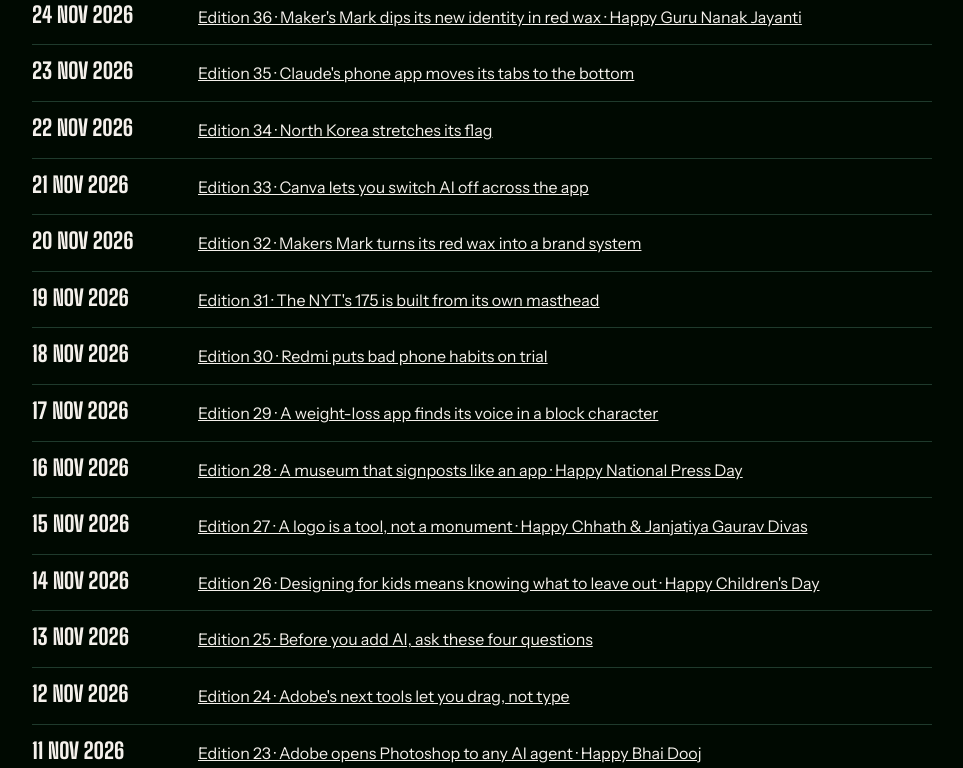
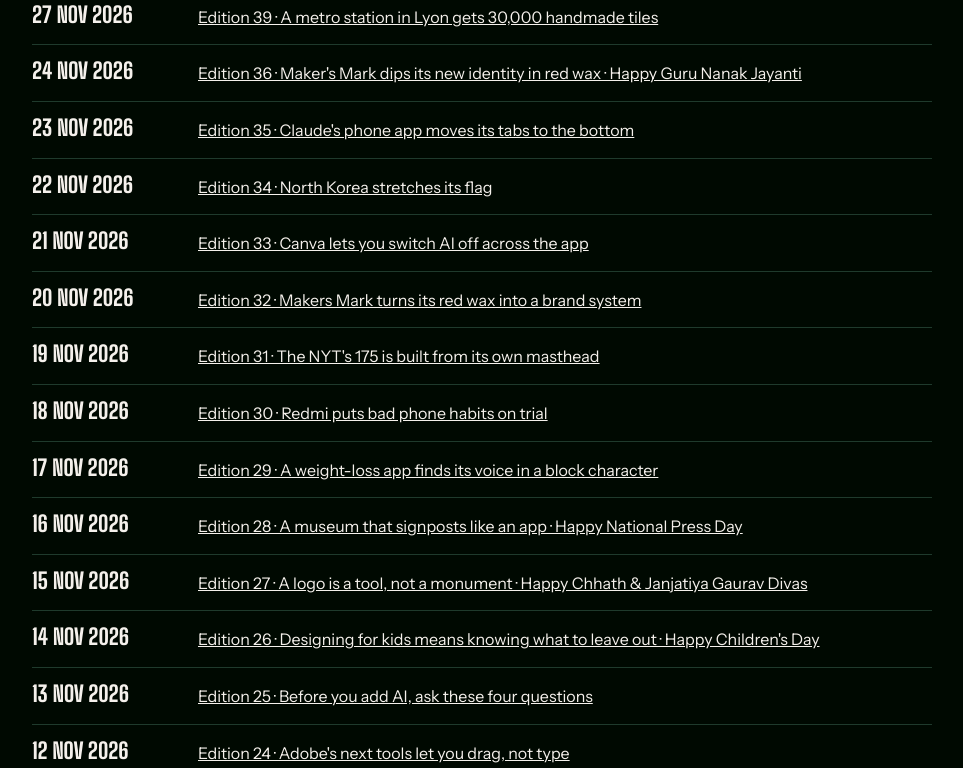
Before and after one commit to designeryogesh/the-kerning-times, a plain HTML site: page archive.html in a window 1280 px wide. Shown: the part 332-1100 px from the top of the page, without its empty margins (158-1121 px from the left). Drawn offline with Linux system fonts and the light colour scheme.

Commit message:
Archive: add Edition 39

```diff
--- a/archive.html
+++ b/archive.html
@@ -20,6 +20,7 @@ a{color:var(--ink)}
 <h2>Editions</h2>
 <ul>
 <!-- EDITIONS: newest first; the daily task adds one <li> at the top -->
+<li><b>27 Nov 2026</b><a href="editions/2026-11-27-edition-39.html">Edition 39 · A metro station in Lyon gets 30,000 handmade tiles</a></li>
 <li><b>24 Nov 2026</b><a href="editions/2026-11-24-edition-36.html">Edition 36 · Maker's Mark dips its new identity in red wax · Happy Guru Nanak Jayanti</a></li>
 <li><b>23 Nov 2026</b><a href="editions/2026-11-23-edition-35.html">Edition 35 · Claude's phone app moves its tabs to the bottom</a></li>
 <li><b>22 Nov 2026</b><a href="editions/2026-11-22-edition-34.html">Edition 34 · North Korea stretches its flag</a></li>
```
